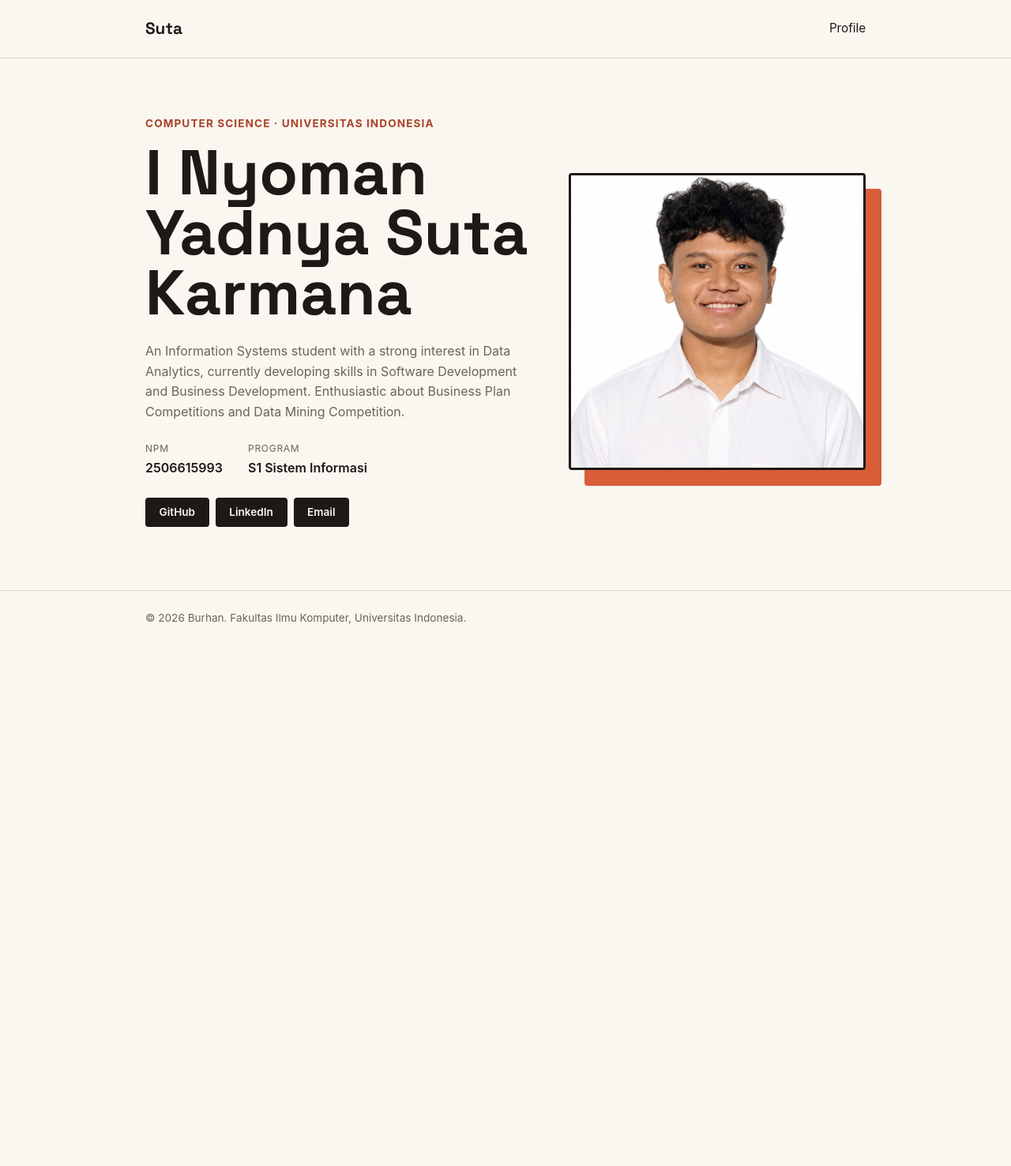
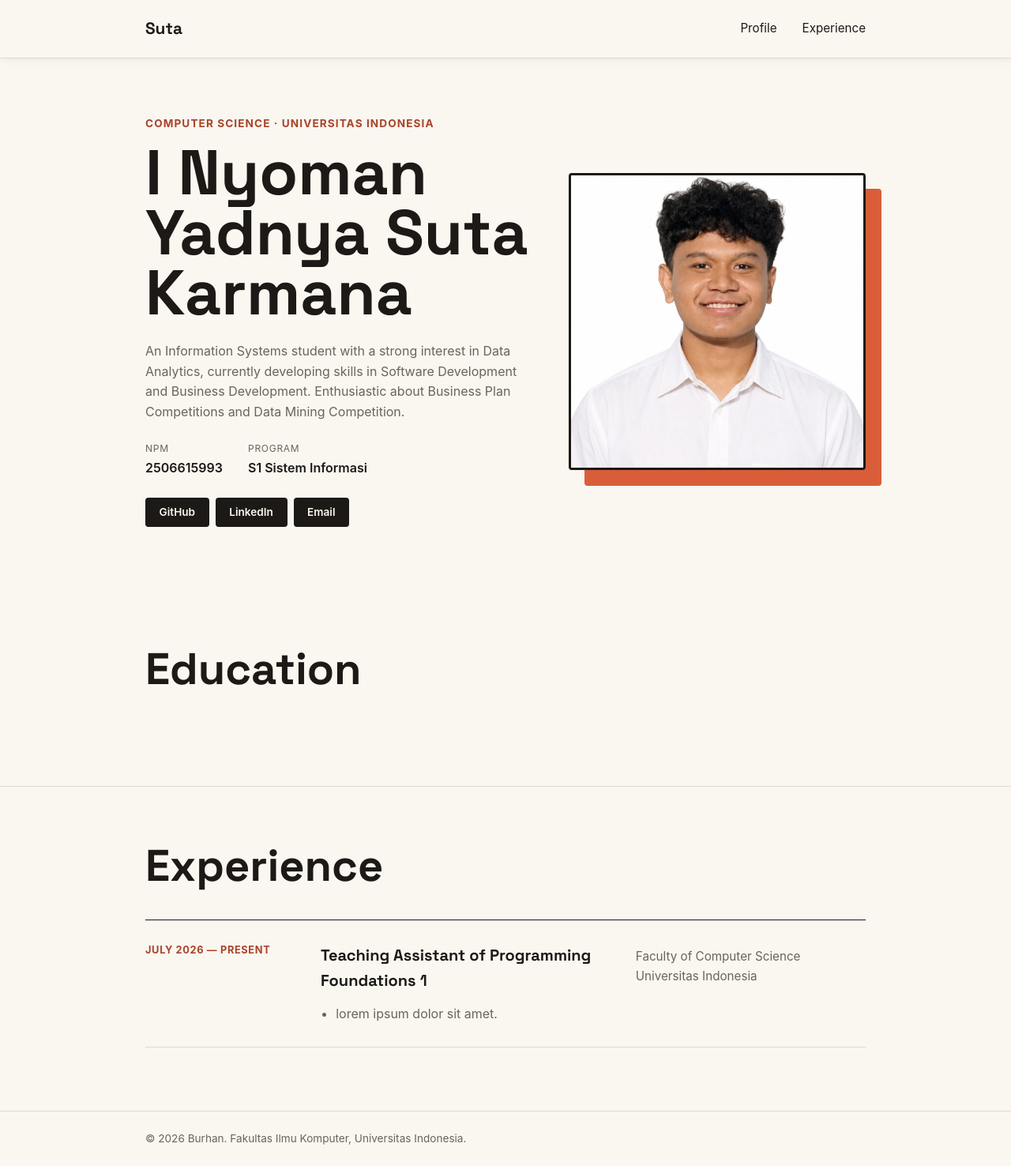
Before and after one commit to SutaKarmana/myportofolio, a Django app: page / in a window 1280 px wide. Shown: the whole page at 79% size. Before the commit the page ends 790 px from the top, so only its background shows below. Run offline with Django 5.2, Linux system fonts and the light colour scheme.

Commit message:
Nambah DB Tutorial 1 & Tugas 1 tipis tipis

```diff
--- a/static/css/style.css
+++ b/static/css/style.css
@@ -4,7 +4,13 @@
     box-sizing: border-box;
 }
 .site-header {
+    position: sticky;
+    top: 0;
+    z-index: 1000;
+    /* untuk mengatasi yang numpuk, sehingga nav paling atas */
+    background-color: rgba(250, 246, 240, 0.96);
     border-bottom: 1px solid var(--line);
+    box-shadow: 0 2px 10px rgba(28, 25, 23, 0.06);
 }
 
 .site-header .container {
@@ -12,6 +18,7 @@
     justify-content: space-between;
     align-items: center;
     padding: 1.25rem 1.5rem;
+    background-color: var(--paper);
 }
 
 .brand {
@@ -25,7 +32,6 @@
     display: flex;
     gap: 2rem;
 }
-
 .site-header nav a {
     color: var(--ink);
     text-decoration: none;
@@ -168,6 +174,77 @@ h1, .brand {
     border: 3px solid var(--ink);
 }
 
+.section-add {
+    padding: 4.5rem 0 5rem;
+    border-top: 1px solid var(--line);
+}
+
+.section-heading {
+    margin-bottom: 2.5rem;
+}
+
+.section-kicker {
+    font-size: 0.75rem;
+    font-weight: 700;
+    letter-spacing: 0.08em;
+    text-transform: uppercase;
+    color: var(--accent-dark);
+    margin-bottom: 0.35rem;
+}
+
+.section-heading h2 {
+    font-family: "Space Grotesk", -apple-system, sans-serif;
+    font-size: clamp(2.25rem, 5vw, 3.5rem);
+    line-height: 1;
+}
+
+.experience-list {
+    border-top: 1px solid var(--ink);
+}
+
+.experience-item {
+    display: grid;
+    grid-template-columns: 190px 1fr;
+    gap: 2rem;
+    padding: 1.75rem 0;
+    border-bottom: 1px solid var(--line);
+}
+
+.experience-period {
+    font-size: 0.8rem;
+    font-weight: 700;
+    letter-spacing: 0.05em;
+    text-transform: uppercase;
+    color: var(--accent-dark);
+}
+
+.experience-title {
+    display: flex;
+    justify-content: space-between;
+    align-items: baseline;
+    gap: 1rem;
+    margin-bottom: 0.85rem;
+}
+
+.experience-title h3 {
+    font-family: "Space Grotesk", -apple-system, sans-serif;
+    font-size: 1.25rem;
+}
+
+.experience-title p {
+    color: var(--text-muted);
+    font-size: 0.95rem;
+}
+
+.experience-content ul {
+    padding-left: 1.2rem;
+    color: var(--text-muted);
+}
+
+.experience-content li + li {
+    margin-top: 0.35rem;
+}
+
 .site-footer {
     padding: 1.5rem;
     color: var(--text-muted);
@@ -188,6 +265,25 @@ h1, .brand {
         max-width: 220px;
     }
 
+    .site-header .container {
+        gap: 1rem;
+    }
+    .site-header nav {
+        gap: 1rem;
+    }
+    .experience-item {
+        grid-template-columns: 1fr;
+        gap: 0.5rem;
+    }
+
+    .experience-title {
+        display: block;
+    }
+
+    .experience-title p {
+        margin-top: 0.15rem;
+    }
+
     .social-links {
         justify-content: flex-start;
     }
--- a/templates/index.html
+++ b/templates/index.html
@@ -8,6 +8,7 @@
     <link rel="preconnect" href="https://fonts.gstatic.com" crossorigin>
     <link href="https://fonts.googleapis.com/css2?family=Space+Grotesk:wght@500;700&display=swap" rel="stylesheet">
     <link rel="stylesheet" href="/static/css/style.css">
+    <link href="https://unpkg.com/aos@2.3.1/dist/aos.css" rel="stylesheet">
 </head>
 <body>
     <header class="site-header">
@@ -15,6 +16,7 @@
             <a href="#profile" class="brand">Suta</a>
             <nav>
                 <a href="#profile">Profile</a>
+                <a href="#experience">Experience</a>
             </nav>
         </div>
     </header>
@@ -50,6 +52,41 @@
                 </div>
             </div>
         </section>
+        <section class="hero">
+            <div class="container">
+                <div class="section-heading">
+                    <h2>Education</h2>
+                </div>
+            </div>
+        </section>
+        <section class="section-add">
+            <div class="container">
+                <div class="section-heading">
+                    <h2>Experience</h2>
+                </div>
+                <div class="experience-list">
+                    <article class="experience-item">
+                        <div class="experience-period">July 2026 &mdash; Present</div>
+                        <div class="experience-content">
+                            <div class="experience-title">
+                                <h3>Teaching Assistant of Programming Foundations 1 </h3>
+                                <p>Faculty of Computer Science Universitas Indonesia</p>
+                            </div>
+                            <ul>
+                                <li>lorem ipsum dolor sit amet.</li>
+                            </ul>
+                        </div>
+                    </article>
+                </div>
+            </div>
+        </section>
+        <!-- <section class="hero" id="profile">
+            <div class="container hero-grid" >
+                <div>
+                    <h1> Coba Animasi</h1>
+                </div>
+            </div>
+        </section> -->
     </main>
 
     <footer class="site-footer">
@@ -58,4 +95,8 @@
         </div>
     </footer>
 </body>
+<script src="https://unpkg.com/aos@2.3.1/dist/aos.js"></script>
+<script>
+    AOS.init();
+</script>
 </html>
```
